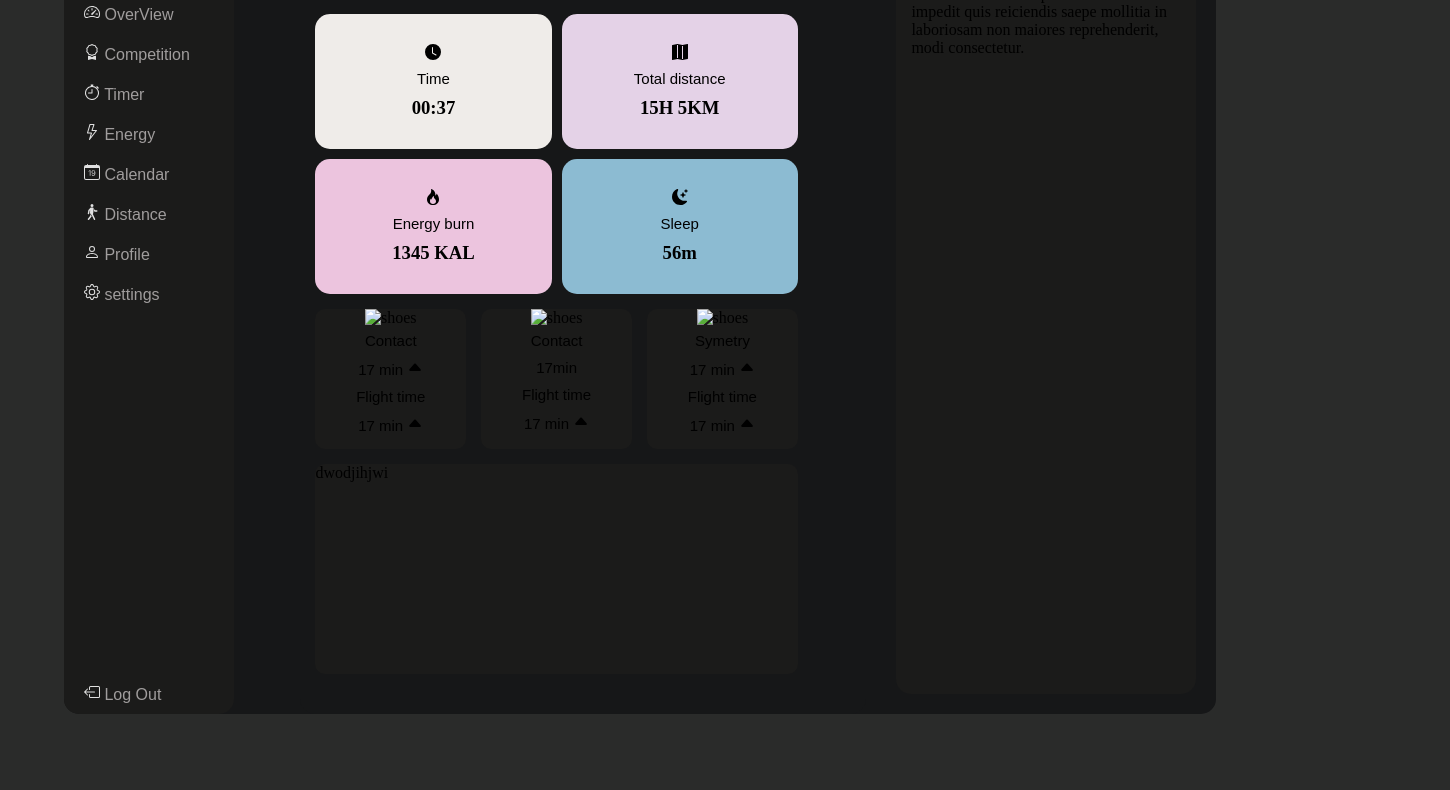
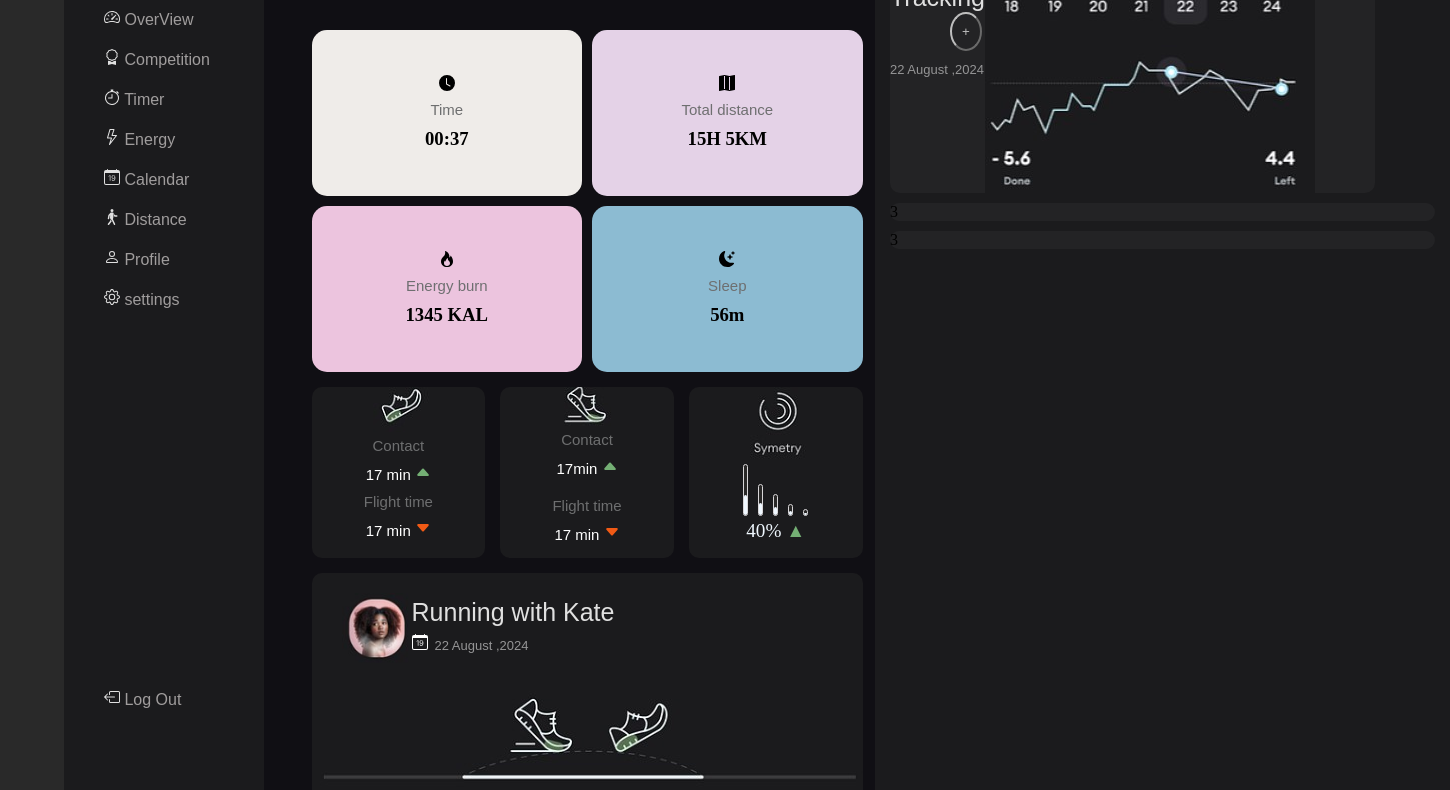
Before and after one commit to yohansbekele12/Fitness-tracker-, a website: page index1.html in a window 1280 px wide. Shown: the part 240-1030 px from the top of the page, 1450 px wide, since content can reach past the window. Before the commit the page ends 954 px from the top, so only its background shows below. Drawn offline with nearby package versions, Linux system fonts and the light colour scheme.

Commit message:
update on main page almost completd

```diff
--- a/index1.html
+++ b/index1.html
@@ -63,8 +63,11 @@
         <symbol id="clock2" viewBox="0 0 16 16">
         <path d="M16 8A8 8 0 1 1 0 8a8 8 0 0 1 16 0M8 3.5a.5.5 0 0 0-1 0V9a.5.5 0 0 0 .252.434l3.5 2a.5.5 0 0 0 .496-.868L8 8.71z"/>
          </symbol>
-         <symbol id="arrow" viewBox="0 0 16 16">
+         <symbol id="uparrow" viewBox="0 0 16 16">
          <path d="m7.247 4.86-4.796 5.481c-.566.647-.106 1.659.753 1.659h9.592a1 1 0 0 0 .753-1.659l-4.796-5.48a1 1 0 0 0-1.506 0z"/>
+        </symbol>
+        <symbol id="downarrow" viewBox="0 0 16 16">
+          <path d="M7.247 11.14 2.451 5.658C1.885 5.013 2.345 4 3.204 4h9.592a1 1 0 0 1 .753 1.659l-4.796 5.48a1 1 0 0 1-1.506 0z"/>
         </symbol>
         <symbol id="map" viewBox="0 0 16 16">
             <path fill-rule="evenodd" d="M16 .5a.5.5 0 0 0-.598-.49L10.5.99 5.598.01a.5.5 0 0 0-.196 0l-5 1A.5.5 0 0 0 0 1.5v14a.5.5 0 0 0 .598.49l4.902-.98 4.902.98a.5.5 0 0 0 .196 0l5-1A.5.5 0 0 0 16 14.5zM5 14.09V1.11l.5-.1.5.1v12.98l-.402-.08a.5.5 0 0 0-.196 0zm5 .8V1.91l.402.08a.5.5 0 0 0 .196 0L11 1.91v12.98l-.5.1z"/>
@@ -76,13 +79,16 @@
             <path d="M6 .278a.77.77 0 0 1 .08.858 7.2 7.2 0 0 0-.878 3.46c0 4.021 3.278 7.277 7.318 7.277q.792-.001 1.533-.16a.79.79 0 0 1 .81.316.73.73 0 0 1-.031.893A8.35 8.35 0 0 1 8.344 16C3.734 16 0 12.286 0 7.71 0 4.266 2.114 1.312 5.124.06A.75.75 0 0 1 6 .278"/>
             <path d="M10.794 3.148a.217.217 0 0 1 .412 0l.387 1.162c.173.518.579.924 1.097 1.097l1.162.387a.217.217 0 0 1 0 .412l-1.162.387a1.73 1.73 0 0 0-1.097 1.097l-.387 1.162a.217.217 0 0 1-.412 0l-.387-1.162A1.73 1.73 0 0 0 9.31 6.593l-1.162-.387a.217.217 0 0 1 0-.412l1.162-.387a1.73 1.73 0 0 0 1.097-1.097zM13.863.099a.145.145 0 0 1 .274 0l.258.774c.115.346.386.617.732.732l.774.258a.145.145 0 0 1 0 .274l-.774.258a1.16 1.16 0 0 0-.732.732l-.258.774a.145.145 0 0 1-.274 0l-.258-.774a1.16 1.16 0 0 0-.732-.732l-.774-.258a.145.145 0 0 1 0-.274l.774-.258c.346-.115.617-.386.732-.732z"/>
         </symbol>
+        <symbol id="bell" viewBox="0 0 16 16">
+          <path d="M8 16a2 2 0 0 0 2-2H6a2 2 0 0 0 2 2m.995-14.901a1 1 0 1 0-1.99 0A5 5 0 0 0 3 6c0 1.098-.5 6-2 7h14c-1.5-1-2-5.902-2-7 0-2.42-1.72-4.44-4.005-4.901"/>
+        </symbol>
         </svg>
    <!--  -->
 <div class="outer-container">
 <div class="container">
     <div class="main-container">
         <div class="left display">
-            <div class="logo"><img src="./logo.png" alt="img"></div>
+            <div class="logo"><img src="./img/logo.png" alt="img"></div>
             <div class="menu-container ">
                 <ul class="menu ">
                     <li>
@@ -128,10 +134,10 @@
         <div class="main display">
             <div class="main-grid-container">
                <div class="gridcontainer loginfo">
-                <span class="city">Seattle,</span>
-                <span class="country">United State</span>
-                <button class="notification">ring </button>
-                <button class="login"><img src="" alt="image"></button>
+                <span class="city data">Seattle,</span>
+                <span class="country data">United State</span>
+                <button class="notification"><svg class="bi pe-none svg-dark-white me-2 " width="16" height="16" ><use xlink:href="#bell"></use></svg> </button>
+                <button class="login"><img src="./img/profile.jpg" alt="image"></button>
             </div>
             <div class="gridcontainer smartdisplay">
                 <!-- time   -->
@@ -159,44 +165,73 @@
                   <h3>56m</h3>
                 </div>
             </div>
-            <div class="gridcontainer rundisplay">
+      <div class="gridcontainer rundisplay">
                    <!-- runup -->
              <div class="run up">
             <div class="wrapper">
-               <img src="" alt="shoes">
+               <img src="./img/upshoes.jpg" alt="shoes">
                  <p>Contact</p>
-                 <p>17 min <svg class="bi bi-lightning svg-green me-2" width="16" height="16" ><use xlink:href="#arrow"></use></svg></p>
+                 <p class="data contactup">17 min <svg class="bi bi-lightning svg-green me-2" width="16" height="16" ><use xlink:href="#uparrow"></use></svg></p>
                  <p>Flight time</p>
-                 <p>17 min <svg class="bi bi-lightning svg-green me-2" width="16" height="16" ><use xlink:href="#arrow"></use></svg></p>
+                 <p class="data flightup">17 min <svg class="bi bi-lightning svg-red me-2" width="16" height="16" ><use xlink:href="#downarrow"></use></svg></p>
                  <p></p>
              </div>
              </div>
              <!-- run down -->
              <div class="run down">
              <div class="wrapper">
-               <img src="" alt="shoes">
-               <p>Contact</p>
-               <p id="contact">17min </p>
+               <img src="./img/downshoes.jpg" alt="shoes">
+               <p >Contact</p>
+               <p class="data contactdown">17min <svg class="bi bi-lightning svg-green me-2" width="16" height="16" ><use xlink:href="#uparrow"></use></svg></p></p>
                <p>Flight time</p>
-               <p>17 min <svg class="bi bi-lightning svg-green me-2" width="16" height="16" ><use xlink:href="#arrow"></use></svg></p>
+               <p class="data flightdown">17 min <svg class="bi bi-lightning svg-red me-2" width="16" height="16" ><use xlink:href="#downarrow"></use></svg></p></p>
              </div>
              </div>
 
            <!-- symetry -->
              <div class="run symetry">
              <div class="wrapper">
-               <img src="" alt="shoes">
-               <p>Symetry</p>
-               <p>17 min <svg class="bi bi-lightning svg-green me-2" width="16" height="16" ><use xlink:href="#arrow"></use></svg></p>
-               <p>Flight time</p>
-               <p>17 min <svg class="bi bi-lightning svg-green me-2" width="16" height="16" ><use xlink:href="#arrow"></use></svg></p>
+               <img class="runimg" src="./img/symetry.jpg" alt="shoes">
+
+               <!-- Bar display design-->
+              <div class="bar-container">
+                <div class="bar-ct" style="height: 50px;"><div class="bar"></div></div>
+                <div class="bar-ct" style="height: 30px;"><div class="bar"></div></div>
+                <div class="bar-ct" style="height: 20px;"><div class="bar"></div></div>
+                <div class="bar-ct" style="height: 10px;"><div class="bar"></div></div>
+                <div class="bar-ct" style="height: 5px;"><div class="bar"></div></div>
+                 </div>
+                 <div class="percentagedisplay"></div>
+              </div>
              </div>
-             </div>
-    </div>
-               <div class="gridcontainer trainerdisplay">dwodjihjwi</div>
+      </div>
+               <div class="gridcontainer trainerdisplay">
+                <div class="trainer-container data">
+                  <div class="trainer-prof">
+                  <img id="trainer-photo" src="./img/trainerPhoto.jpg" alt="img"><p>Running with <span id="trainer-name">Kate <br>
+                    <svg  class="bi bi-calendar-date svg-dark-white me-2" width="16" height="16" ><use xlink:href="#calendar"></use></svg>
+                  </span><span class="Tcalendar"></span><p>
+                  </div>
+                  <div class="progress-display">
+                    <img src="./img/trainerdivider.jpg" alt="divimg">
+                  </div>
+                </div>
+               </div>
             </div>
         </div>
-        <div class="right display">Lorem ipsum dolor sit amet consectetur adipisicing elit. Rem, qui ratione odit laborum odio a voluptate ducimus illo impedit quis reiciendis saepe mollitia in laboriosam non maiores reprehenderit, modi consectetur.</div>
+       <div class="right display">
+        <div class="right-grid-container">
+        <div class="gridcontainer graph blk">
+           <p >Activity Tracking <button style="margin-left: 60px;" class="activitytracker blk">+</button><br>
+            <span class="Tcalendar"></span></p>
+          <div class="graph">
+           <img  src="./img/calendar.jpg" alt="">
+          </div>
+        </div>
+        <div class="gridcontainer TotalTime-container blk">3</div>
+        <div class="gridcontainer liveupdate-container blk">3</div>
+       </div>
+       </div>
     </div>
 </div>
 
--- a/script.js
+++ b/script.js
@@ -1,6 +1,51 @@
-
-$("#home").click(event=>{
-  event.preventDefault();
+const rage = 40;
+const percentageDisplay = document.querySelector(".percentagedisplay");
 
 
+
+function displayGraph() {
+
+ const bars = document.querySelectorAll(".bar");
+ const barContainers = document.querySelectorAll(".bar-ct");
+
+if (rage === 0) {
+  bars.forEach(bar => bar.style.height = '0px');
+  percentageDisplay.textContent = '0%';
+  return;
+}
+
+barContainers.forEach((container, index) => {
+    const containerHeight = container.clientHeight;
+    const bar = container.querySelector(".bar");
+    const barHeight = Math.min(rage / 100 * containerHeight, containerHeight);
+    bar.style.height = `${barHeight}px`;
 });
+}
+
+function  percentageDisplays(){
+  // iternary operation for decrese and increase in value
+  percentageDisplay.innerHTML = `${rage}% <span class="${rage < 50 ? 'svg-green' : 'svg-red'}">${rage < 50 ? '&#9650;' : '&#9660;'}</span>`;
+     }
+
+function displayDate(){
+  const calenders=document.querySelectorAll(".Tcalendar");
+  const date=new Date();
+  const months = [
+    "January", "February", "March", "April", "May", "June",
+    "July", "August", "September", "October", "November", "December"
+  ];
+
+  const today=date.getDate();
+  const index=date.getMonth();
+  const year=date.getFullYear();
+  const month=months[index];
+  calenderString=`${today} ${month} ,${year}`;
+
+  calenders.forEach(calender=>{
+   calender.textContent=calenderString;
+  });
+
+}
+percentageDisplays()
+displayGraph();
+displayDate();
--- a/style1.css
+++ b/style1.css
@@ -6,7 +6,7 @@
 body{
     margin: 0;
     padding: 0;
-    background-color: #2a2b2a;
+    background-color:#292929;
 }
 
 .outer-container {
@@ -25,10 +25,10 @@ body{
 /* grid managment  */
 
 .main-container{
-    background-color: #161718;
+    background-color: rgba(16,15,20,255);
     display: grid;
-    grid-template-columns: 2fr 5fr 3fr;
-    gap: 10px;
+    grid-template-columns: 1fr 4fr 3fr;
+    gap: 5px;
     border-radius: 15px;
 
 
@@ -46,10 +46,11 @@ body{
 
 .left{
 
-    background-color: rgb(27, 27, 26);
-    margin: 0;
+    background-color: #1b1b1d;
+    margin: 5px 0;
     padding: 0;
-    width: 170px;
+    width: 200px;
+    border-radius: 15px;
    }
 .menu{
     height: 85vh;
@@ -70,13 +71,14 @@ a{
     font-family: Arial, Helvetica, sans-serif;
     color: rgb(160, 157, 157);
     fill: #e0e0e0;
-    padding: 10px;
+    padding: 10px 30px;
     display: block;
-
-
-
 }
 
+a:hover{
+    color:white;
+    fill: aliceblue;
+}
 li{
   list-style: none;
   margin:0 10px;
@@ -93,7 +95,9 @@ li{
 /* main display  */
 
 .main{
-    background-color: #161718;
+    background-color: rgba(16,15,20,255);
+    display: flex;
+    justify-content: center;
    }
 .main-grid-container{
     width: 90%;
@@ -107,12 +111,19 @@ li{
     border-radius: 10px;
 }
 .loginfo{
-    background-color: rgb(27, 27, 26);
-    color: aliceblue;
+    background-color: rgba(16,15,20,255);
     font-family: Arial, Helvetica, sans-serif;
     max-height: 50px;
 }
-
+.login img{
+    border-radius: 50%;
+    height: 60px;
+    width: 60px;
+}
+.login{
+    border-radius: 50%;
+    border: none;
+}
 .smartdisplay{
 
     display: grid;
@@ -140,20 +151,29 @@ li{
     text-align: center;
 }
 
+.activity:hover{
+    transform: scale(1.1);
+    box-shadow: 0 8px 16px #1b1b1d;;
+}
 .rundisplay{
 
     display: grid;
     grid-template-columns: 1fr 1fr 1fr;
     gap: 15px;
 
+
 }
 .run{
-    background-color: rgb(27, 27, 26);
+    background-color: #1b1b1d;
     border-radius: 10px;
+    color: aliceblue;
+}
+.run:hover{
+    transform: scale3d(1.03, 0.95, 10);
 }
 
 .wrapper{
-display: flex;
+   display: flex;
    flex-direction: column;
    justify-content: center;
    align-items: center;
@@ -162,20 +182,79 @@ display: flex;
 }
 
 .trainerdisplay{
-    background-color: rgb(27, 27, 26);
+    background-color: #1b1b1d;
+    color: #e0e0e0;
 }
+.trainerdisplay p{
+    color: #e0e0e0;
+    font-size: 25px;
+
+
+}
+.trainer-prof{
+    display: flex;
+    margin: 20px 30px;
+}
+.trainer-container{
+
+
+}
+#trainer-photo{
+    height: 70px;
+    width: 70px;
+}
+.progress-display{
+    display: flex;
+    justify-content: center;
+}
+/* Calendar margin arrangement  */
+.Tcalendar{
+ font-size: 13px;
+ color: rgb(149, 149, 150);
+}
+
 
 /* right-display */
 
 .right{
-    background-color: rgb(27, 27, 26);
+    background-color: #1b1b1d;
     margin: 20px;
     }
 
+.right-grid-container{
+    display: grid;
+    grid-row: 5fr 2fr 3fr;
+    gap: 10px;
 
+}
 
+.graph{
+    display: flex;
+}
+.graph p{
+    color: #e0e0e0;
+    font-size: 25px;
+}
+.TotalTime-container{
+    display: flex;
+}
+
+.activitytracker{
+    background-color: none;
+    padding: 10px;
+    border-radius: 50%;
+    border-color: #bebebe;
+    color:#bebebe;
+
+}
+.graph{
+    margin-right: 60px;
+}
 /* style class */
 
+.blk{
+    background-color:#232325;
+}
 
 .cs-white{
     color:  linear-gradient(135deg, #ffffff, #e0e0e0);
@@ -199,12 +278,72 @@ display: flex;
     background-color: #E4D2E7;
 }
 
+.svg-green{
+    fill:rgb(116, 175, 116);
+    color: rgb(116, 175, 116);;
+}
+
+.svg-red{
+    color: rgb(241, 90, 21);
+    fill: rgb(241, 90, 21);
+}
 
 p{
     font-size: 15px;
     font-family: Arial, Helvetica, sans-serif;
     margin: 5px 0;
+    color: rgb(110, 111, 112);
 }
+.data{
+    color: #ffffff;
+    fill: #ffffff;;
+}
+
+
+
+
+
+/* symetry css  */
+
+.bar-container {
+
+    display: flex;
+    justify-content: space-around;
+    align-items: flex-end;
+    padding: 4px;
+    box-sizing: border-box;
+    flex-wrap: wrap;
+    gap: 10px; /* Adds space between bars */
+}
+
+.bar-ct {
+    width: 3px;
+    height: 4px;
+    background-color: rgb(41, 40, 39);
+    border-radius: 15px;
+    border: 1px solid rgb(216, 214, 216);
+    display: flex;
+    align-items: flex-end;
+    position: relative;
+    overflow: hidden;
+}
+
+.bar {
+    width: 100%;
+    background-color: aliceblue;
+    border-radius: 15px;
+    transition: height 0.3s ease; /* Smooth transition for height change */
+    position: absolute;
+    bottom: 0;
+}
+
+.percentagedisplay {
+    font-size: larger;
+    color: aliceblue;
+
+}
+
+
 
 @media (max-width:750px) {
     .left{
```
Also changed, not shown: test.html (added, +90 -0 lines), img/calendar.jpg (added), img/downshoes.jpg (added), img/logo.png (renamed from logo.png), img/profile.jpg (added), img/symetry.jpg (added), img/trainerPhoto.jpg (added), img/trainerdivider.jpg (added), img/upshoes.jpg (added).
